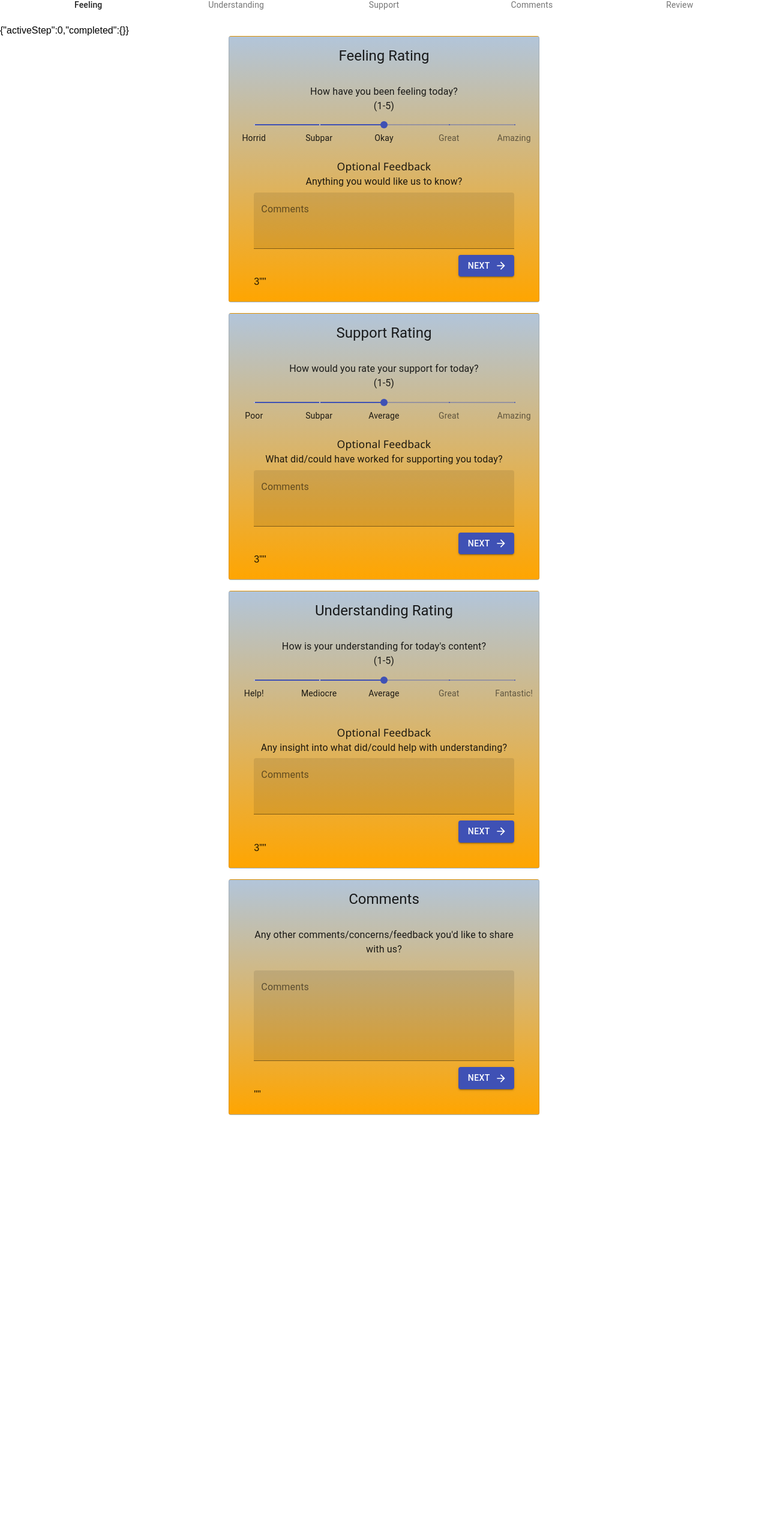
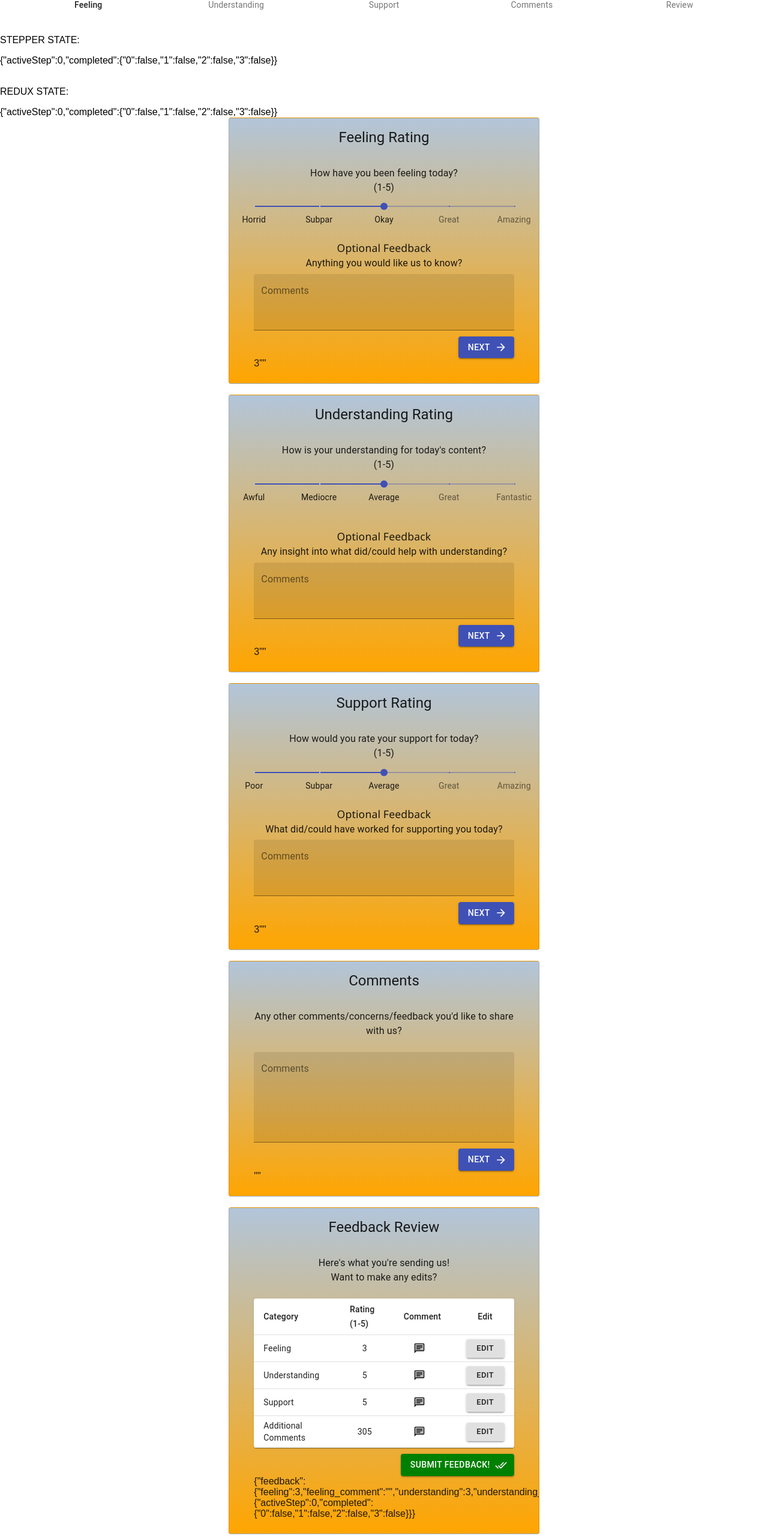
Before and after one commit to PixelWolfe/redux-feedback, a React (Create React App) app: page / in a window 1280 px wide. Shown: the part 229-2795 px from the top of the page at 60% size. Before the commit the page ends 2104 px from the top, so only its background shows below. Built offline with nearby package versions, Linux system fonts and the light colour scheme.

Commit message:
created review component with table of reduxState

```diff
--- a/package.json
+++ b/package.json
@@ -17,7 +17,8 @@
     "redux-logger": "^3.0.6"
   },
   "devDependencies": {
-    "nodemon": "^1.18.5"
+    "nodemon": "^1.18.5",
+    "remote-redux-devtools": "^0.5.16"
   },
   "scripts": {
     "start": "node server/server.js",
--- a/src/components/App/App.js
+++ b/src/components/App/App.js
@@ -10,6 +10,9 @@ import Understanding from '../Understanding/Understanding';
 import Feeling from '../Feeling/Feeling'
 import Support from '../Support/Support';
 import FeedbackStepper from '../Stepper/Stepper';
+import Review from '../Review/Review';
+
+
 
 class App extends Component {
   render() {
@@ -22,7 +25,6 @@ class App extends Component {
 
         <Grid>
           <FeedbackStepper/>
-          {JSON.stringify(this.props.reduxState.stepper)}
         </Grid>
 
         {/*Main Body */}
@@ -34,11 +36,13 @@ class App extends Component {
 
                 <Feeling/>
                 <br></br>
+                <Understanding/>
+                <br></br>
                 <Support/>
                 <br></br>
-                <Understanding/>
+                <Comments/>
                 <br></br>
-                <Comments/>
+                <Review/>
               </Grid>
             </Grid>
           </Grid>
--- a/src/components/Comments/Comments.js
+++ b/src/components/Comments/Comments.js
@@ -13,6 +13,11 @@ import ArrowForward from '@material-ui/icons/ArrowForward';
 import {connect} from 'react-redux';
 
 class Comments extends Component{
+    completeStep = ()=>{
+      console.log('In next completeStep function');
+      this.props.dispatch({type: 'SET_STEPPER_ACTIVESTEP', payload: 4})
+      this.props.dispatch({type: 'SET_STEPPER_COMPLETED', payload: {3: true}})
+    }
     textEntered = (event)=>{
       this.props.dispatch({type: "SET_ADDITIONAL_COMMENTS", payload: event.target.value})
     }
@@ -42,7 +47,7 @@ class Comments extends Component{
               <br></br>
               <TextField
                 inputProps={{
-                maxLength: 2500,
+                  maxLength: 1500,
                 }}
                 style={textField}
                 multiline={true}
@@ -53,7 +58,7 @@ class Comments extends Component{
                 variant="filled"
                 onChange={this.textEntered}/>
               <Typography align='right'>
-                <Button style={buffButtonMargin} variant="contained" color="primary" endIcon={<ArrowForward>Next</ArrowForward>}>
+                <Button onClick={this.completeStep} style={buffButtonMargin} variant="contained" color="primary" endIcon={<ArrowForward>Next</ArrowForward>}>
                 Next
                 </Button>
               </Typography>
--- a/src/components/Feeling/Feeling.js
+++ b/src/components/Feeling/Feeling.js
@@ -16,6 +16,11 @@ import {connect} from 'react-redux';
 class Feeling extends Component{
     textEntered = (event)=>{
       this.props.dispatch({type: 'SET_FEELING_COMMENT', payload: event.target.value})
+    }
+    completeStep = ()=>{
+      console.log('In next completeStep function');
+      this.props.dispatch({type: 'SET_STEPPER_ACTIVESTEP', payload: 1})
+      this.props.dispatch({type: 'SET_STEPPER_COMPLETED', payload: {0: true}})
     }
     render(){
         const cardStyle = {
@@ -108,7 +113,9 @@ class Feeling extends Component{
               variant="filled"
               onChange={this.textEntered}/>
               <Typography align='right'>
-                <Button style={buffButtonMargin} variant="contained" color="primary" endIcon={<ArrowForward>Next</ArrowForward>}>
+                <Button onClick={this.completeStep} style={buffButtonMargin}
+                 variant="contained" color="primary"
+                  endIcon={<ArrowForward>Next</ArrowForward>}>
                 Next
                 </Button>
               </Typography>
--- /dev/null
+++ b/src/components/Review/Review.js
@@ -0,0 +1,124 @@
+import React, {Component} from 'react';
+import Card from '@material-ui/core/Card';
+import CardActions from '@material-ui/core/CardActions';
+import CardContent from '@material-ui/core/CardContent';
+import Button from '@material-ui/core/Button';
+import Typography from '@material-ui/core/Typography';
+import CardHeader from '@material-ui/core/CardHeader';
+import TextField from '@material-ui/core/TextField';
+import IconButton from '@material-ui/core/IconButton';
+import Icon from '@material-ui/core/Icon';
+import DoneAll from '@material-ui/icons/DoneAll';
+
+import { makeStyles } from '@material-ui/core/styles';
+import Table from '@material-ui/core/Table';
+import TableBody from '@material-ui/core/TableBody';
+import TableCell from '@material-ui/core/TableCell';
+import TableContainer from '@material-ui/core/TableContainer';
+import TableHead from '@material-ui/core/TableHead';
+import TableRow from '@material-ui/core/TableRow';
+import Paper from '@material-ui/core/Paper';
+import Comment from '@material-ui/icons/ChatTwoTone'
+
+import Tooltip from '@material-ui/core/Tooltip';
+import {connect} from 'react-redux';
+
+
+
+class Comments extends Component{
+    completeStep = ()=>{
+      console.log('In next completeStep function');
+      this.props.dispatch({type: 'SET_STEPPER_ACTIVESTEP', payload: 5})
+      this.props.dispatch({type: 'SET_STEPPER_COMPLETED', payload: {4: true}})
+    }
+    textEntered = (event)=>{
+      this.props.dispatch({type: "SET_ADDITIONAL_COMMENTS", payload: event.target.value})
+    }
+    render(){
+
+        const cardStyle = {
+            background: "linear-gradient(rgb(178, 197, 218), orange)",
+            paddingLeft: '25px',
+            paddingRight: '25px',
+          }
+
+          const buffButtonMargin = {
+            marginTop: '10px',
+            backgroundColor: 'green'
+          }
+
+          function createData(Category, Feedback_Rating, Comment) {
+            return { Category, Feedback_Rating, Comment};
+          }
+
+          const rows = [
+            createData('Feeling', 3, 'comments go here'),
+            createData('Understanding', 5, 'comments go here'),
+            createData('Support', 5, 'comments go here'),
+            createData('Additional Comments', 305, 'comments go here')
+          ];
+
+          const feedbackComments =
+          [ this.props.reduxState.feedback.feeling_comment,
+            this.props.reduxState.feedback.understanding_comment,
+            this.props.reduxState.feedback.support_comment,
+            this.props.reduxState.feedback.additional_comments]
+
+        return(
+            <Card variant="outlined" style={cardStyle}>
+            <CardHeader
+              align="center"
+              title="Feedback Review"
+            />
+            <CardContent>
+              <Typography align="center" id="discrete-slider" gutterBottom>
+                Here's what you're sending us!<br></br> Want to make any edits?
+              </Typography>
+              <br></br>
+              <TableContainer component={Paper}>
+                <Table size="small" aria-label="a dense table">
+                  <TableHead>
+                    <TableRow>
+                      <TableCell>Category</TableCell>
+                      <TableCell>Rating (1-5)</TableCell>
+                      <TableCell>Comment</TableCell>
+                      <TableCell align="center">Edit</TableCell>
+                    </TableRow>
+                  </TableHead>
+                  <TableBody>
+                    {rows.map((row, index) => (
+                      <TableRow key={row.Category}>
+                        <TableCell>{row.Category}</TableCell>
+                        <TableCell align='center'>{row.Feedback_Rating}</TableCell>
+                        <TableCell>
+                          <Tooltip title={feedbackComments[index]} arrow>
+                          <Button startIcon={<Comment>{row.Comment}</Comment>}></Button>
+                          </Tooltip>
+                        </TableCell>
+                        <TableCell>
+                          <Button variant='contained' size='small'>Edit</Button>
+                        </TableCell>
+                      </TableRow>
+                    ))}
+                  </TableBody>
+                </Table>
+            </TableContainer>
+
+              <Typography align='right'>
+                <Button style={buffButtonMargin} variant="contained" color="primary" endIcon={<DoneAll>Submit Feedback!</DoneAll>}>
+                Submit Feedback!
+                </Button>
+              </Typography>
+              {JSON.stringify(this.props.reduxState)}
+
+            </CardContent>
+          </Card>
+        )
+    }
+}
+
+const mapStateToProps= (reduxState) => ({
+  reduxState
+})
+
+export default connect(mapStateToProps)(Comments);
--- a/src/components/Stepper/Stepper.js
+++ b/src/components/Stepper/Stepper.js
@@ -30,94 +30,42 @@ import {connect} from 'react-redux';
     }
   }
 
+
   //create component
-  class FeedbackStepper extends React.Component {
+  class FeedbackStepper extends Component {
 
     //create local state with activeStep int count and completed object
     state = {
       activeStep: 0,
-      completed: {},
+      completed: {}
     };
 
-    totalSteps = () => getSteps().length;
+    componentDidMount(){
+      this.setState({
+        ...this.state,
+        activeStep: this.props.reduxState.stepper.activeStep,
+        completed: this.props.reduxState.stepper.completed
+      })
+    }
+
+    componentDidUpdate(previousProps) {
+      if(this.props.reduxState.stepper !== previousProps.reduxState.stepper) // Check if it's a new user, you can also use some unique property, like the ID  (this.props.user.id !== prevProps.user.id)
+      {
+        this.setState({
+          ...this.state,
+          activeStep: this.props.reduxState.stepper.activeStep,
+          completed: this.props.reduxState.stepper.completed
+        })
+      }
+    }
+
+    handleStep = (index)=>{
+      console.log('Inside of StepButton,', index);
+    }
 
 
-    handleNext = () => {
-      let activeStep;
-       // If activeStep is last step AND
-            //all steps are NOT complete,
-      if (this.isLastStep() && !this.allStepsCompleted()) {
-        // find the first step that has been completed
-
-        //save all steps formatted step = ['step label','step label']
-        const steps = getSteps();
-        //set activeStep to the first index that matches of step
-        activeStep = steps.findIndex((step, i) => !(i in this.state.completed));
-      } else {
-        activeStep = this.state.activeStep + 1;
-      }
-      this.setState({
-        activeStep,
-      });
-    };
-
-    handleBack = () => {
-        //setState this.state.activeStep minus one
-      this.setState(state => ({
-        activeStep: state.activeStep - 1,
-      }));
-    };
-
-    handleStep = step => () => {
-        //
-      this.setState({
-        activeStep: step,
-      });
-    };
-
-    handleComplete = () => {
-         //const completed = this.state.completed
-      const { completed } = this.state;
-
-      //this.state.completed[activeStep] = true;
-      completed[this.state.activeStep] = true;
-
-      //set completed of that active state to true
-      //so if this.state.activeState = 4 then completed: {4: true}
-      this.setState({
-        completed, //{completed: {}
-      });
-
-      //call
-      this.handleNext();
-    };
-
-    handleReset = () => {
-      this.setState({
-        activeStep: 0,
-        completed: {},
-      });
-    };
-
-    //tracks how many entries are in object
-    completedSteps() {
-      return Object.keys(this.state.completed).length;
-    }
-
-    //returns true or false if active step is last step
-    isLastStep() {
-      return this.state.activeStep === this.totalSteps() - 1;
-    }
-
-    //
-    allStepsCompleted() {
-      return this.completedSteps() === this.totalSteps();
-    }
-
     render() {
-      const { classes } = this.props;
       const steps = getSteps();
-      const { activeStep } = this.state;
 
       return (
         <>
@@ -133,23 +81,24 @@ import {connect} from 'react-redux';
 
                     -Inside of StepButton but atlernativeLabel moves it below, will be the matching index of step array
         */}
-          <Stepper alternativeLabel activeStep={activeStep}>
+           <Stepper alternativeLabel activeStep={this.state.activeStep}>
             {steps.map((label, index) => (
               <Step key={label}>
-                <StepButton onClick={this.handleStep(index)} completed={this.state.completed[index]}>
+                <StepButton onClick={(index)=>this.handleStep(index)} completed={this.state.completed[index]}>
                   {label}
                 </StepButton>
               </Step>
             ))}
           </Stepper>
+          <p>STEPPER STATE:</p>{JSON.stringify(this.state)}
+          <br></br>
+          <br></br>
+          <p>REDUX STATE:</p>{JSON.stringify(this.props.reduxState.stepper)}
           </>
       );
     }
   }
 
-  FeedbackStepper.propTypes = {
-    classes: PropTypes.object,
-  };
 
 const mapStateToProps = (reduxState)=>({
   reduxState
--- a/src/components/Support/Support.js
+++ b/src/components/Support/Support.js
@@ -16,6 +16,11 @@ import {connect} from 'react-redux';
 class Support extends Component{
     textEntered = (event)=>{
       this.props.dispatch({type: "SET_SUPPORT_COMMENT", payload: event.target.value})
+    }
+    completeStep = ()=>{
+      console.log('In next completeStep function');
+      this.props.dispatch({type: 'SET_STEPPER_ACTIVESTEP', payload: 3})
+      this.props.dispatch({type: 'SET_STEPPER_COMPLETED', payload: {2: true}})
     }
     render(){
         const cardStyle = {
@@ -107,7 +112,7 @@ class Support extends Component{
               variant="filled"
               onChange={this.textEntered}/>
               <Typography align='right'>
-                <Button style={buffButtonMargin} variant="contained" color="primary" endIcon={<ArrowForward>Next</ArrowForward>}>
+                <Button onClick={this.completeStep} style={buffButtonMargin} variant="contained" color="primary" endIcon={<ArrowForward>Next</ArrowForward>}>
                 Next
                 </Button>
               </Typography>
--- a/src/components/Understanding/Understanding.js
+++ b/src/components/Understanding/Understanding.js
@@ -16,6 +16,11 @@ import {connect} from 'react-redux';
 class Understanding extends Component{
     textEntered = (event)=>{
       this.props.dispatch({type: "SET_UNDERSTANDING_COMMENT", payload: event.target.value})
+    }
+    completeStep = ()=>{
+      console.log('In next completeStep function');
+      this.props.dispatch({type: 'SET_STEPPER_ACTIVESTEP', payload: 2})
+      this.props.dispatch({type: 'SET_STEPPER_COMPLETED', payload: {1: true}})
     }
     render(){
         const cardStyle = {
@@ -40,7 +45,7 @@ class Understanding extends Component{
           const marks = [
             {
               value: 1,
-              label: "Help!",
+              label: "Awful",
             },
             {
               value: 2,
@@ -56,7 +61,7 @@ class Understanding extends Component{
             },
             {
               value: 5,
-              label: 'Fantastic!',
+              label: 'Fantastic',
             }
           ];
 
@@ -108,7 +113,7 @@ class Understanding extends Component{
               variant="filled"
               onChange={this.textEntered}/>
               <Typography align='right'>
-                <Button style={buffButtonMargin} variant="contained" color="primary" endIcon={<ArrowForward>Next</ArrowForward>}>
+                <Button onClick={this.completeStep} style={buffButtonMargin} variant="contained" color="primary" endIcon={<ArrowForward>Next</ArrowForward>}>
                 Next
                 </Button>
               </Typography>
--- a/src/index.js
+++ b/src/index.js
@@ -2,14 +2,16 @@ import React from 'react';
 import ReactDOM from 'react-dom';
 import './index.css';
 import App from './components/App/App';
+import devToolsEnhancer from 'remote-redux-devtools';
 import logger from 'redux-logger';
 import {applyMiddleware, createStore, combineReducers} from 'redux';
 import {Provider} from 'react-redux';
 import registerServiceWorker from './registerServiceWorker';
 
+
 const stepperDefaultState = {
     activeStep: 0,
-    completed: {},
+    completed: {0:false, 1:false, 2:false, 3:false},
 }
 
 const feedbackDefaultState = {
@@ -53,7 +55,7 @@ const stepper = (state = stepperDefaultState, action)=>{
 }
 
 const storeInstance = createStore(
-    combineReducers({feedback, stepper}), applyMiddleware(logger)
+    combineReducers({feedback, stepper}), window.__REDUX_DEVTOOLS_EXTENSION__ && window.__REDUX_DEVTOOLS_EXTENSION__()
 )
 
 ReactDOM.render(<Provider store={storeInstance}><App /></Provider>, document.getElementById('root'));
```
Also changed, not shown: 2 other files (tests, documents, lock files or other folders). Lines whose indentation alone changed are shown as unchanged.
